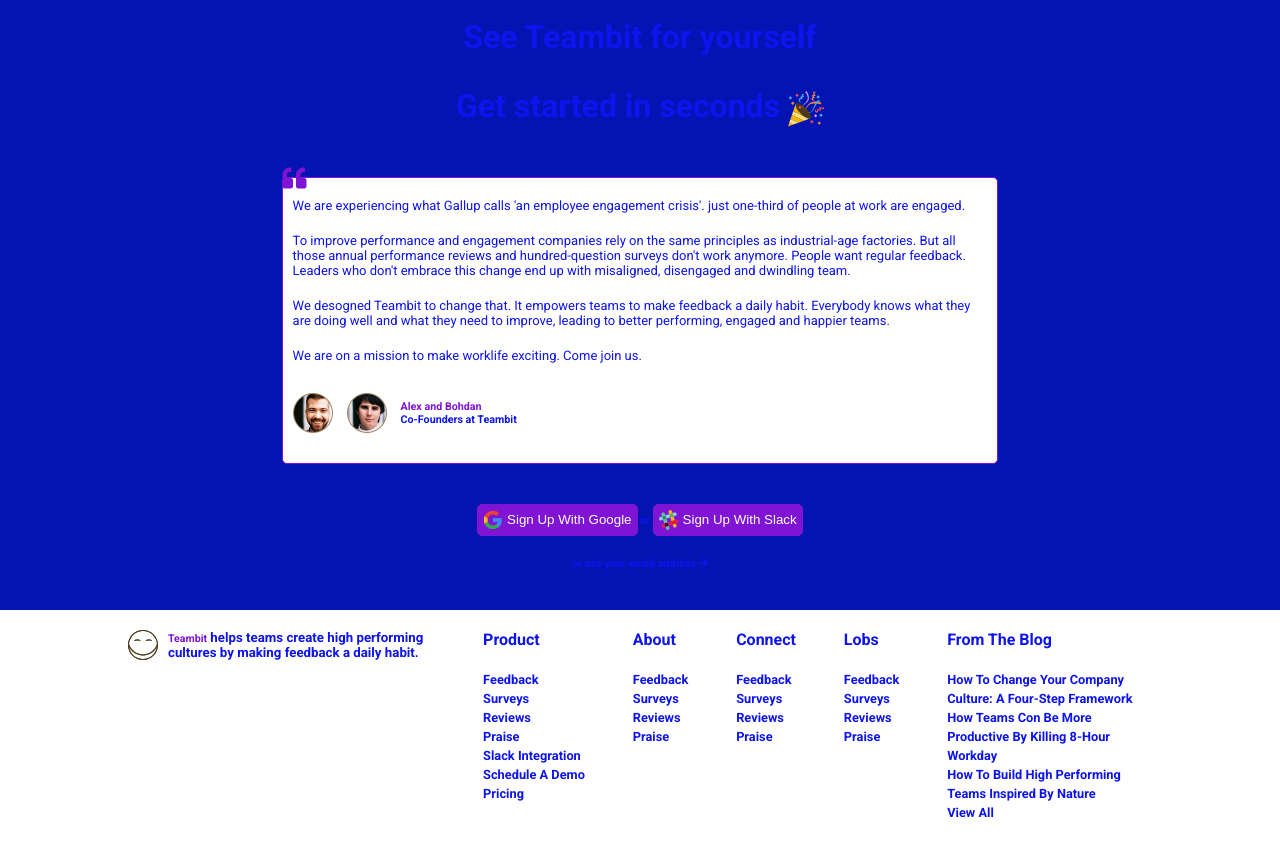
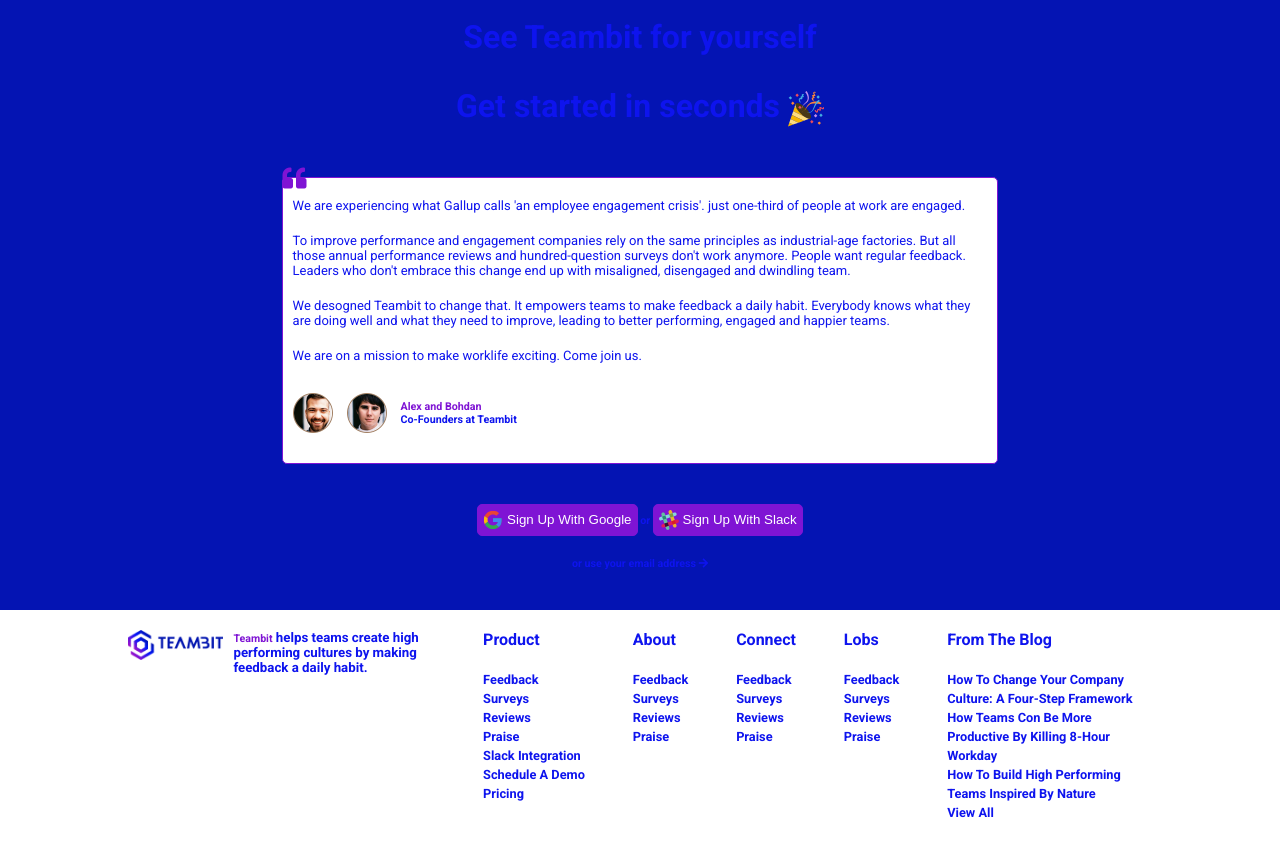
Before and after one commit to laura-caldaronello/node-sass-teambit, a website: page index.html in a window 1280 px wide. Shown: the part 3570-4411 px from the top of the page. Drawn offline with Linux system fonts and the light colour scheme.

Commit message:
Logo cambiato anche nel footer

```diff
--- a/index.html
+++ b/index.html
@@ -236,7 +236,7 @@
     <footer class="background-color-1">
         <div class="wrapper">
             <div class="expand">
-                <img src="img/logo-small.svg">
+                <img src="img/TB_logo.png">
                 <h5>
                     <a href="">Teambit</a> helps teams create high performing cultures by making feedback a daily habit.
                 </h5>
```
